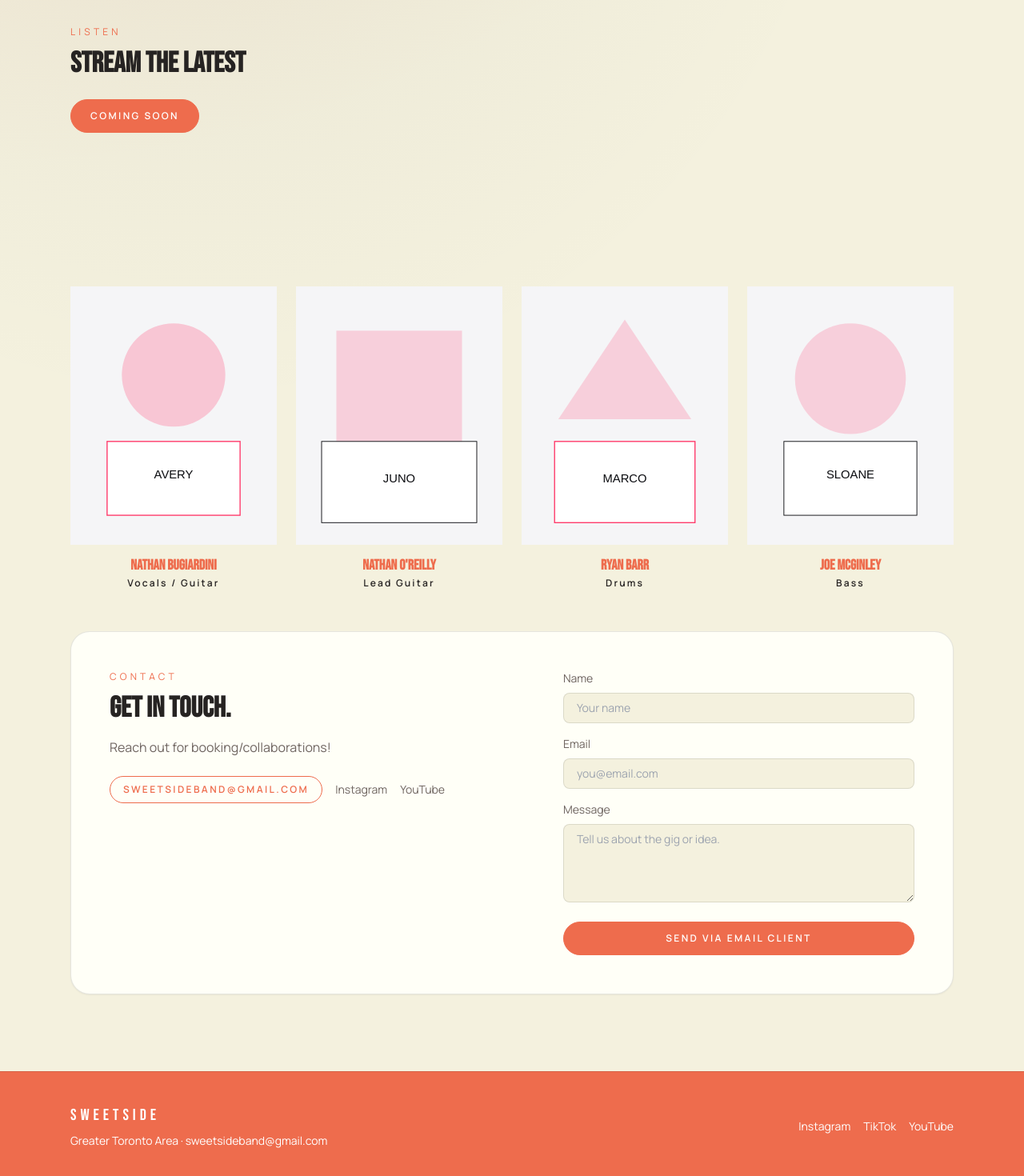
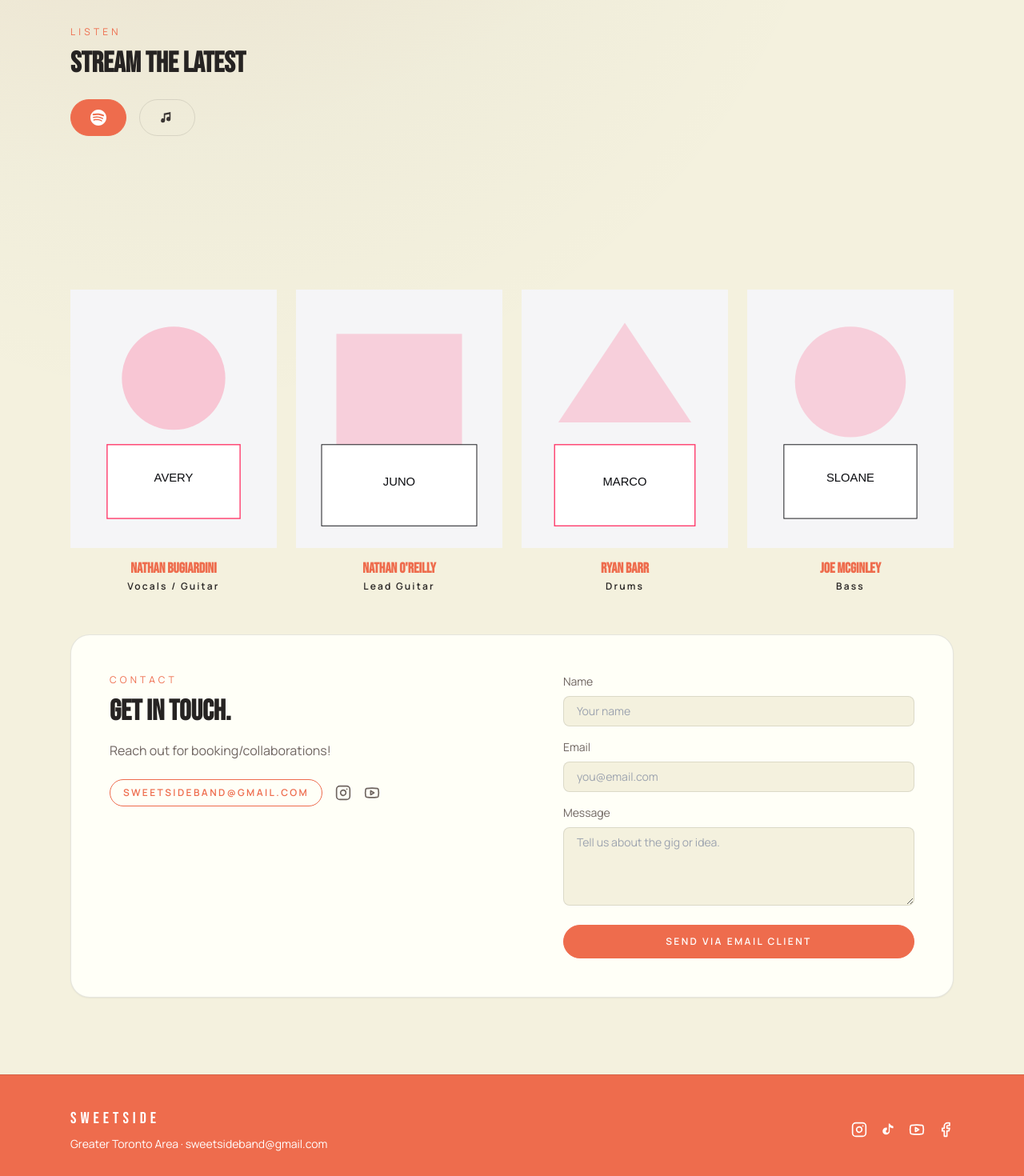
Before and after one commit to carterrows/sweetsideband-site, a Next.js app: page / in a window 1280 px wide. Shown: the part 1060-2530 px from the top of the page at 80% size. Built offline with nearby package versions, Linux system fonts and the light colour scheme; no server answers.

Commit message:
added icons for socials

```diff
--- a/app/page.tsx
+++ b/app/page.tsx
@@ -19,7 +19,7 @@ export default function HomePage() {
   const upcoming = shows.upcoming.slice(0, 3);
   const spotifyLink = band.streaming.spotify;
   const isSpotifyUrl = (link: typeof spotifyLink): link is string =>
-    typeof link === "string";
+    typeof link === "string" && link.trim().toLowerCase() !== "coming soon";
 
   return (
     <div>
--- a/components/ContactSection.tsx
+++ b/components/ContactSection.tsx
@@ -1,4 +1,5 @@
 import Link from "next/link";
+import { Instagram, Youtube } from "lucide-react";
 import type { Band } from "@/lib/types";
 
 export default function ContactSection({ band }: { band: Band }) {
@@ -30,9 +31,10 @@ export default function ContactSection({ band }: { band: Band }) {
                 href={band.social.instagram}
                 target="_blank"
                 rel="noopener noreferrer"
-                className="transition hover:text-ink-900"
+                aria-label="Instagram"
+                className="inline-flex items-center justify-center transition hover:text-ink-900 focus-visible:outline-none focus-visible:ring-2 focus-visible:ring-accent"
               >
-                Instagram
+                <Instagram className="h-5 w-5" aria-hidden="true" />
               </Link>
             )}
             {band.social.youtube && (
@@ -40,9 +42,10 @@ export default function ContactSection({ band }: { band: Band }) {
                 href={band.social.youtube}
                 target="_blank"
                 rel="noopener noreferrer"
-                className="transition hover:text-ink-900"
+                aria-label="YouTube"
+                className="inline-flex items-center justify-center transition hover:text-ink-900 focus-visible:outline-none focus-visible:ring-2 focus-visible:ring-accent"
               >
-                YouTube
+                <Youtube className="h-5 w-5" aria-hidden="true" />
               </Link>
             )}
           </div>
--- a/components/Footer.tsx
+++ b/components/Footer.tsx
@@ -1,5 +1,7 @@
 import Link from "next/link";
+import { Facebook, Instagram, Youtube } from "lucide-react";
 import type { Band } from "@/lib/types";
+import { TikTokIcon } from "@/components/icons/BrandIcons";
 
 export default function Footer({ band }: { band: Band }) {
   return (
@@ -19,9 +21,10 @@ export default function Footer({ band }: { band: Band }) {
               href={band.social.instagram}
               target="_blank"
               rel="noopener noreferrer"
-              className="transition hover:text-white/80"
+              aria-label="Instagram"
+              className="inline-flex items-center justify-center text-white transition hover:text-white/80 focus-visible:outline-none focus-visible:ring-2 focus-visible:ring-white/70 focus-visible:ring-offset-2 focus-visible:ring-offset-accent"
             >
-              Instagram
+              <Instagram className="h-5 w-5" aria-hidden="true" />
             </Link>
           )}
           {band.social.tiktok && (
@@ -29,9 +32,10 @@ export default function Footer({ band }: { band: Band }) {
               href={band.social.tiktok}
               target="_blank"
               rel="noopener noreferrer"
-              className="transition hover:text-white/80"
+              aria-label="TikTok"
+              className="inline-flex items-center justify-center text-white transition hover:text-white/80 focus-visible:outline-none focus-visible:ring-2 focus-visible:ring-white/70 focus-visible:ring-offset-2 focus-visible:ring-offset-accent"
             >
-              TikTok
+              <TikTokIcon className="h-5 w-5" />
             </Link>
           )}
           {band.social.youtube && (
@@ -39,9 +43,21 @@ export default function Footer({ band }: { band: Band }) {
               href={band.social.youtube}
               target="_blank"
               rel="noopener noreferrer"
-              className="transition hover:text-white/80"
+              aria-label="YouTube"
+              className="inline-flex items-center justify-center text-white transition hover:text-white/80 focus-visible:outline-none focus-visible:ring-2 focus-visible:ring-white/70 focus-visible:ring-offset-2 focus-visible:ring-offset-accent"
             >
-              YouTube
+              <Youtube className="h-5 w-5" aria-hidden="true" />
+            </Link>
+          )}
+          {band.social.facebook && (
+            <Link
+              href={band.social.facebook}
+              target="_blank"
+              rel="noopener noreferrer"
+              aria-label="Facebook"
+              className="inline-flex items-center justify-center text-white transition hover:text-white/80 focus-visible:outline-none focus-visible:ring-2 focus-visible:ring-white/70 focus-visible:ring-offset-2 focus-visible:ring-offset-accent"
+            >
+              <Facebook className="h-5 w-5" aria-hidden="true" />
             </Link>
           )}
         </div>
--- a/components/StreamingLinks.tsx
+++ b/components/StreamingLinks.tsx
@@ -1,5 +1,6 @@
 import Link from "next/link";
 import type { StreamingLink } from "@/lib/types";
+import { AppleMusicIcon, SpotifyIcon } from "@/components/icons/BrandIcons";
 
 export default function StreamingLinks({
   spotify,
@@ -9,48 +10,51 @@ export default function StreamingLinks({
   appleMusic: StreamingLink;
 }) {
   const isUrl = (link: StreamingLink): link is string =>
-    typeof link === "string";
-  const spotifyIsUrl = isUrl(spotify);
-  const appleIsUrl = isUrl(appleMusic);
-  const allComingSoon = !spotifyIsUrl && !appleIsUrl;
+    typeof link === "string" && link.trim().toLowerCase() !== "coming soon";
+  const spotifyUrl = isUrl(spotify) ? spotify : null;
+  const appleUrl = isUrl(appleMusic) ? appleMusic : null;
 
   return (
     <div className="flex flex-wrap gap-4">
-      {allComingSoon ? (
-        <span className="inline-flex items-center justify-center rounded-full border border-accent bg-accent px-6 py-3 text-xs font-semibold uppercase tracking-[0.2em] text-white">
-          Coming Soon
-        </span>
-      ) : (
-        <>
-          {spotifyIsUrl ? (
+      {spotifyUrl ? (
         <Link
-              href={spotify}
+          href={spotifyUrl}
           target="_blank"
           rel="noopener noreferrer"
-              className="inline-flex items-center justify-center rounded-full border border-accent bg-accent px-6 py-3 text-xs font-semibold uppercase tracking-[0.2em] text-white transition hover:shadow-glow focus-visible:outline-none focus-visible:ring-2 focus-visible:ring-accent"
+          aria-label="Spotify"
+          className="inline-flex items-center justify-center rounded-full border border-accent bg-accent px-6 py-3 text-white transition hover:shadow-glow focus-visible:outline-none focus-visible:ring-2 focus-visible:ring-accent"
         >
-              Listen on Spotify
+          <SpotifyIcon className="h-5 w-5" />
         </Link>
       ) : (
-            <span className="inline-flex items-center justify-center rounded-full border border-accent bg-accent px-6 py-3 text-xs font-semibold uppercase tracking-[0.2em] text-white">
-              Coming Soon
+        <span
+          aria-label="Spotify (Coming soon)"
+          aria-disabled="true"
+          role="img"
+          className="inline-flex cursor-not-allowed items-center justify-center rounded-full border border-accent bg-accent px-6 py-3 text-white opacity-40"
+        >
+          <SpotifyIcon className="h-5 w-5" />
         </span>
       )}
-          {appleIsUrl ? (
+      {appleUrl ? (
         <Link
-              href={appleMusic}
+          href={appleUrl}
           target="_blank"
           rel="noopener noreferrer"
-              className="inline-flex items-center justify-center rounded-full border border-black/10 px-6 py-3 text-xs font-semibold uppercase tracking-[0.2em] text-ink-800 transition hover:border-black/20 hover:text-ink-900 focus-visible:outline-none focus-visible:ring-2 focus-visible:ring-accent"
+          aria-label="Apple Music"
+          className="inline-flex items-center justify-center rounded-full border border-black/10 px-6 py-3 text-ink-800 transition hover:border-black/20 hover:text-ink-900 focus-visible:outline-none focus-visible:ring-2 focus-visible:ring-accent"
         >
-              Apple Music
+          <AppleMusicIcon className="h-5 w-5 scale-[1.08]" />
         </Link>
       ) : (
-            <span className="inline-flex items-center justify-center rounded-full border border-black/10 px-6 py-3 text-xs font-semibold uppercase tracking-[0.2em] text-ink-800">
-              Coming Soon
+        <span
+          aria-label="Apple Music (Coming soon)"
+          aria-disabled="true"
+          role="img"
+          className="inline-flex cursor-not-allowed items-center justify-center rounded-full border border-black/10 px-6 py-3 text-ink-800 opacity-40"
+        >
+          <AppleMusicIcon className="h-5 w-5 scale-[1.08]" />
         </span>
-          )}
-        </>
       )}
     </div>
   );
--- /dev/null
+++ b/components/icons/BrandIcons.tsx
@@ -0,0 +1,50 @@
+import type { SVGProps } from "react";
+
+const baseProps = {
+  "aria-hidden": true,
+  focusable: false
+};
+
+type BrandIconProps = SVGProps<SVGSVGElement> & { className?: string };
+
+export function TikTokIcon({ className, ...props }: BrandIconProps) {
+  return (
+    <svg
+      viewBox="0 0 24 24"
+      className={className}
+      fill="currentColor"
+      {...baseProps}
+      {...props}
+    >
+      <path d="M14.6 3c1.05 2.1 2.98 3.53 5.32 3.78v3.14c-2.09-.07-3.91-.7-5.32-1.84v6.2a5.36 5.36 0 1 1-5.36-5.36c.42 0 .83.05 1.23.14v3.22a2.13 2.13 0 1 0 2.56 2.1V3h1.57z" />
+    </svg>
+  );
+}
+
+export function AppleMusicIcon({ className, ...props }: BrandIconProps) {
+  return (
+    <svg
+      viewBox="0 0 24 24"
+      className={className}
+      fill="currentColor"
+      {...baseProps}
+      {...props}
+    >
+      <path d="M7.3 6.2l9.4-2.1v9.9a2.9 2.9 0 1 1-1.8-2.7V7.2l-5.8 1.3v7.5a2.9 2.9 0 1 1-1.8-2.7V6.2z" />
+    </svg>
+  );
+}
+
+export function SpotifyIcon({ className, ...props }: BrandIconProps) {
+  return (
+    <svg
+      viewBox="0 0 24 24"
+      className={className}
+      fill="currentColor"
+      {...baseProps}
+      {...props}
+    >
+      <path d="M12 0C5.373 0 0 5.373 0 12c0 6.627 5.373 12 12 12s12-5.373 12-12C24 5.373 18.627 0 12 0zm5.521 17.34c-.229.375-.72.496-1.095.268-3.001-1.833-6.783-2.248-11.244-1.233-.427.097-.857-.17-.954-.598-.099-.428.17-.857.598-.954 4.895-1.114 9.079-.645 12.46 1.421.375.229.496.72.268 1.096zm1.562-3.475c-.288.469-.9.616-1.369.328-3.436-2.112-8.673-2.724-12.735-1.492-.526.159-1.083-.138-1.243-.665-.159-.526.138-1.083.665-1.243 4.639-1.408 10.399-.727 14.346 1.723.469.288.616.9.328 1.369zm.134-3.617C15.127 7.714 8.315 7.534 4.761 8.614c-.63.191-1.296-.166-1.488-.796-.191-.63.166-1.296.796-1.488 4.082-1.24 11.513-.999 15.768 1.538.574.342.762 1.084.42 1.658-.342.574-1.084.762-1.658.42z" />
+    </svg>
+  );
+}
--- a/data/band.json
+++ b/data/band.json
@@ -6,15 +6,12 @@
   "email": "sweetsideband@gmail.com",
   "social": {
     "instagram": "https://instagram.com/sweetside",
+    "facebook": "https://facebook.com/sweetside",
     "tiktok": "https://tiktok.com/@sweetside",
     "youtube": "https://youtube.com/@sweetside"
   },
   "streaming": {
-    "spotify": {
-      "status": "coming-soon"
-    },
-    "appleMusic": {
-      "status": "coming-soon"
-    }
+    "spotify": "https://open.spotify.com/artist/0EGdsGv4BjNjAWDl4Xa6p6",
+    "appleMusic": "https://music.apple.com/artist/1544842479"
   }
 }
--- a/lib/types.ts
+++ b/lib/types.ts
@@ -10,6 +10,7 @@ export type Band = {
     instagram?: string;
     tiktok?: string;
     youtube?: string;
+    facebook?: string;
     bandcamp?: string;
   };
   streaming: {
--- a/package.json
+++ b/package.json
@@ -9,6 +9,7 @@
     "lint": "next lint"
   },
   "dependencies": {
+    "lucide-react": "^0.563.0",
     "next": "^16.1.4",
     "react": "^18.2.0",
     "react-dom": "^18.2.0"
```
Also changed, not shown: 1 other file (tests, documents, lock files or other folders). Lines whose indentation alone changed are shown as unchanged.
